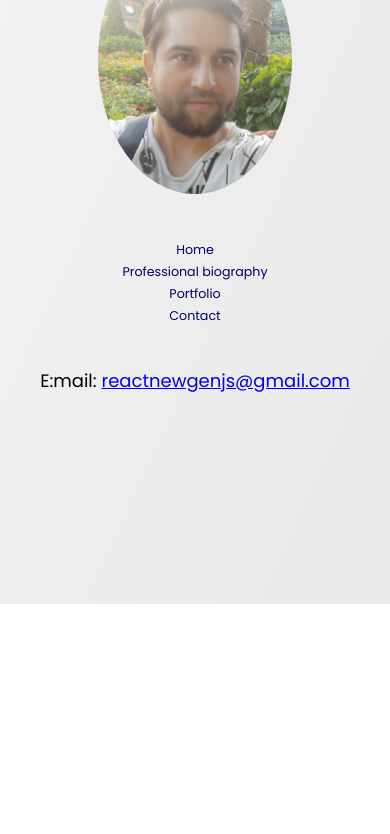
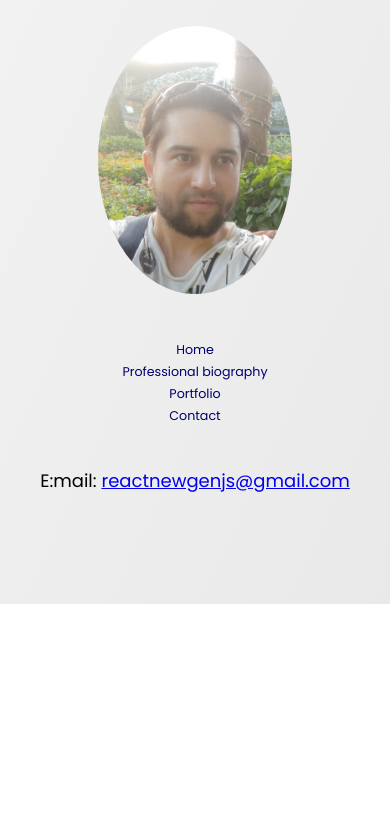
Before and after one commit to AbdullaGassanov/NewGen, a plain HTML site: page index.html in a window 390 px wide. Shown: the part 240-1074 px from the top of the page. Drawn offline with Linux system fonts and the light colour scheme.

Commit message:
update header

```diff
--- a/scss/main.scss
+++ b/scss/main.scss
@@ -14,6 +14,9 @@
 
 	.aside {
 		height: 100vh;
+		display: grid;
+		justify-content: center;
+		align-items: center;
 	}
 
 	.aside__img {
```
Also changed, not shown: css/main.css, 1 other file.
